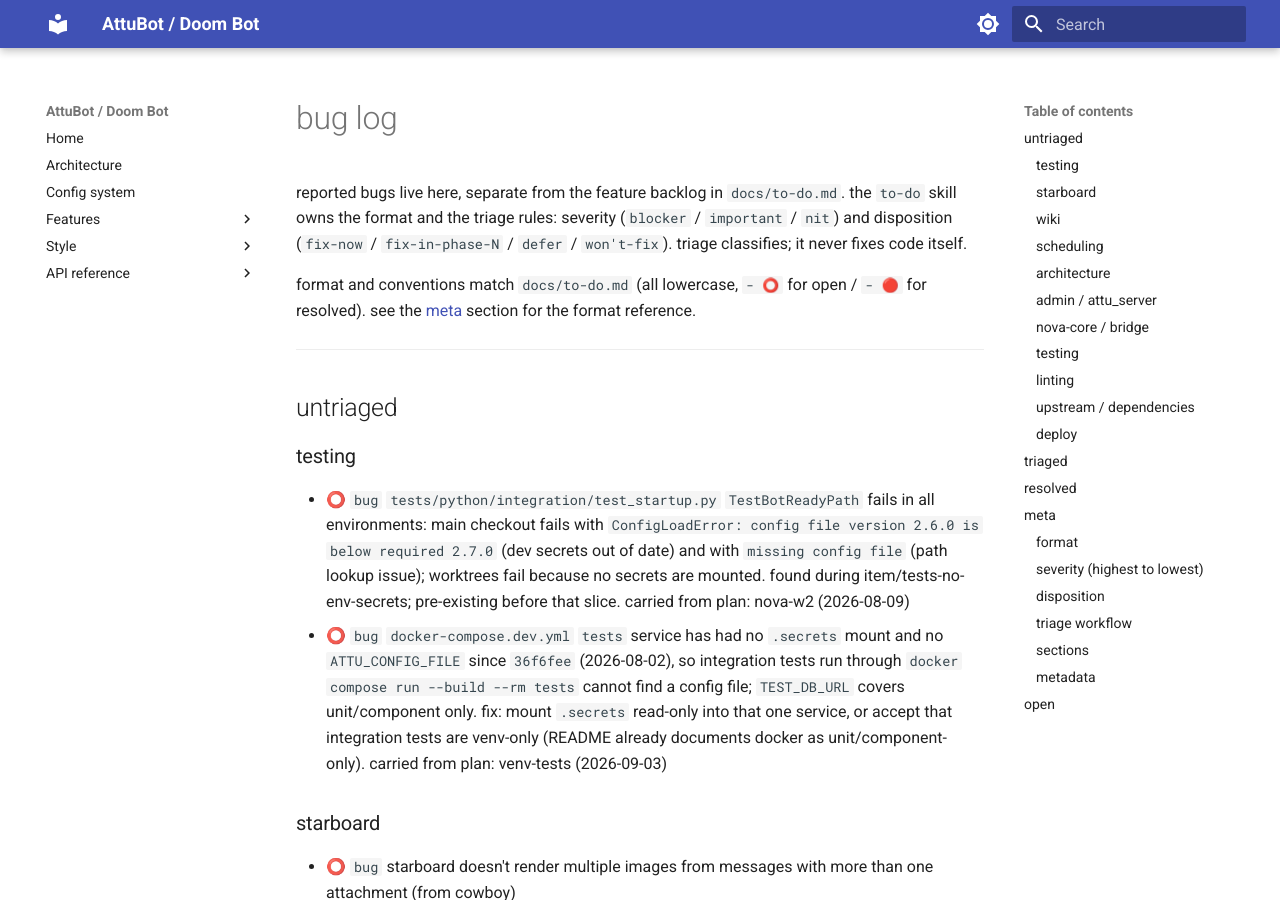
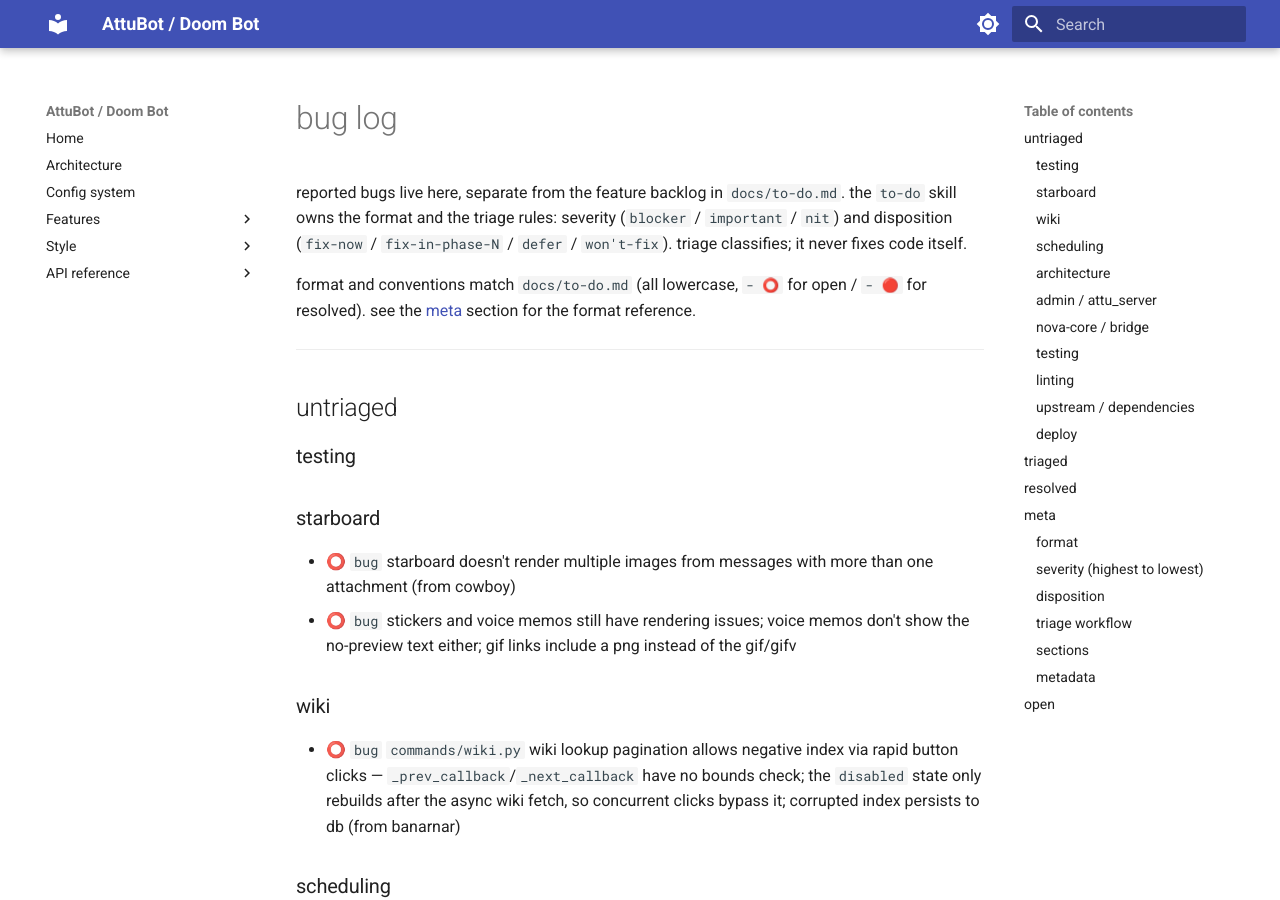
Before and after one commit to jhnhnck/attu-bot, an MkDocs documentation site: the page built from docs/bugs.md, in a window 1280 px wide and 900 px high. Built offline with MkDocs 1.6.1 and Material for MkDocs 9.7.7, drawn with Linux system fonts in a browser that asks for light colours; some of the changed text lies outside the part shown.

Commit message:
fix(tests): align the integration db url with TEST_DB_URL in docker
the docker tests service failed one test, TestBotReadyPath::
test_reaches_test_mode_shutdown, hanging until pytest's timeout.

component tests read TEST_DB_URL and passed; integration tests reach the
database through config.on_init(), which reads [database] url from the
toml and never consults TEST_DB_URL. the fixture hardcodes
mongodb://localhost:27017, which is a dev host's mongo but nothing at all
inside the tests container, so pymongo blocked on server selection. two
ways of finding the database that never agreed.

conftest now rewrites a temp copy of the fixture with TEST_DB_URL when one
is set, so both paths resolve the same database. a real ATTU_CONFIG_FILE
is never rewritten.

the prior diagnosis in docs/bugs.md - no .secrets mount, no
ATTU_CONFIG_FILE - was fixed by 9448091 and the entry never updated, so it
pointed at a dead cause. corrected there and in the docker-commands skill,
which claimed the service was unit and component only; it now runs all
three suites.

```diff
--- a/docs/bugs.md
+++ b/docs/bugs.md
@@ -10,8 +10,6 @@ format and conventions match `docs/to-do.md` (all lowercase, `- ⭕` for open /
 
 ### testing
 
-- ⭕ `bug` `tests/python/integration/test_startup.py` `TestBotReadyPath` fails in all environments: main checkout fails with `ConfigLoadError: config file version 2.6.0 is below required 2.7.0` (dev secrets out of date) and with `missing config file` (path lookup issue); worktrees fail because no secrets are mounted. found during item/tests-no-env-secrets; pre-existing before that slice. carried from plan: nova-w2 (2026-08-09)
-- ⭕ `bug` `docker-compose.dev.yml` `tests` service has had no `.secrets` mount and no `ATTU_CONFIG_FILE` since `36f6fee` (2026-08-02), so integration tests run through `docker compose run --build --rm tests` cannot find a config file; `TEST_DB_URL` covers unit/component only. fix: mount `.secrets` read-only into that one service, or accept that integration tests are venv-only (README already documents docker as unit/component-only). carried from plan: venv-tests (2026-09-03)
 
 
 ### starboard
```
Also changed, not shown: other parts of docs/bugs.md (+1 -0 lines), .claude/skills/docker-commands/SKILL.md (+2 -2 lines), 1 other file.
